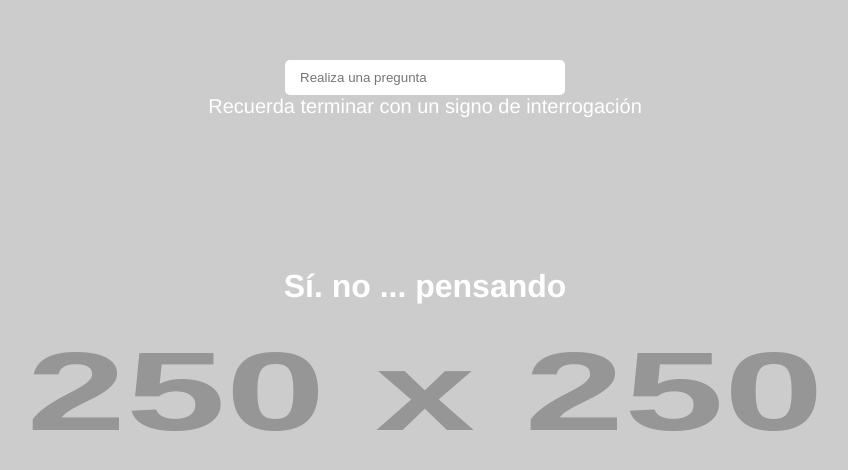
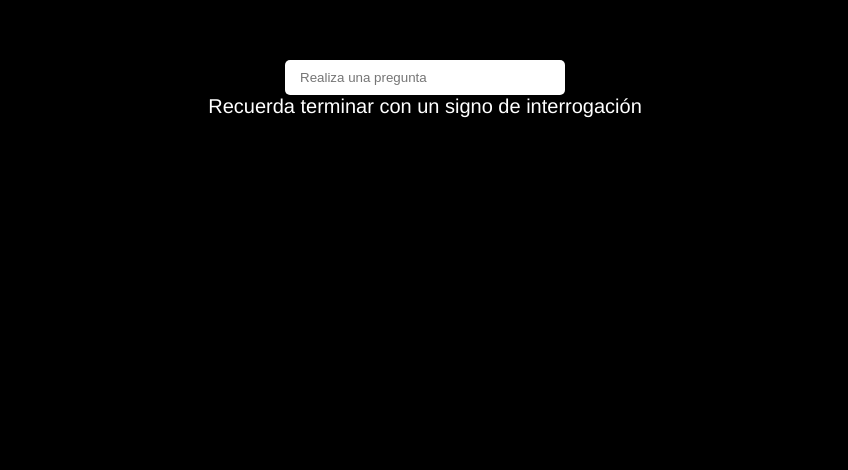
Before and after one commit to engelcituk/vuejs-cero-experto, a Vue app in the folder 03-fundamentos/: page / in a window 1280 px wide. Shown: the top 470 px of the page, without its empty margins (215-1063 px from the left). Built offline with nearby package versions, Linux system fonts and the light colour scheme.

Commit message:
Realizar petición HTTP a un backend

```diff
--- a/03-fundamentos/src/components/Indecision.vue
+++ b/03-fundamentos/src/components/Indecision.vue
@@ -1,7 +1,7 @@
 <template>
     <div>
-        <img src="https://via.placeholder.com/250" alt="bg">
-        <div class="bg dark"></div>
+        <img v-if="img" :src="img" alt="bg">
+        <div class="bg-dark"></div>
         <div class="indecision-container ">
             <input
                 v-model="question"
@@ -12,7 +12,7 @@
             <p>Recuerda terminar con un signo de interrogación</p>
             <div>
                 <h2>{{question}}</h2>
-                <h1>Sí. no ... pensando</h1>
+                <h1>{{answer}}</h1>
             </div>
         </div>
     </div>
@@ -22,12 +22,23 @@
     export default {
          data(){
             return {
-                question: ''
+                question: null,
+                answer: null,
+                img: null
+            }
+        },
+        methods:{
+            async getAnswer(){
+                this.answer = 'Pensando...'
+                const { answer, image } = await fetch('https://yesno.wtf/api').then( res => res.json() )
+                this.answer = answer
+                this.img = image
             }
         },
         watch:{
             question(value, oldValue){
                 if(!value.includes('?')) return
+                this.getAnswer()
                 //Todo realizar
             }
         }
--- /dev/null
+++ b/03-fundamentos/src/css/styles.css
@@ -0,0 +1,3 @@
+html, body{
+    background-color: black;
+}
--- a/03-fundamentos/src/main.js
+++ b/03-fundamentos/src/main.js
@@ -1,4 +1,5 @@
 import { createApp } from 'vue'
 import App from './App.vue'
+import './css/styles.css';
 
 createApp(App).mount('#app')
```
